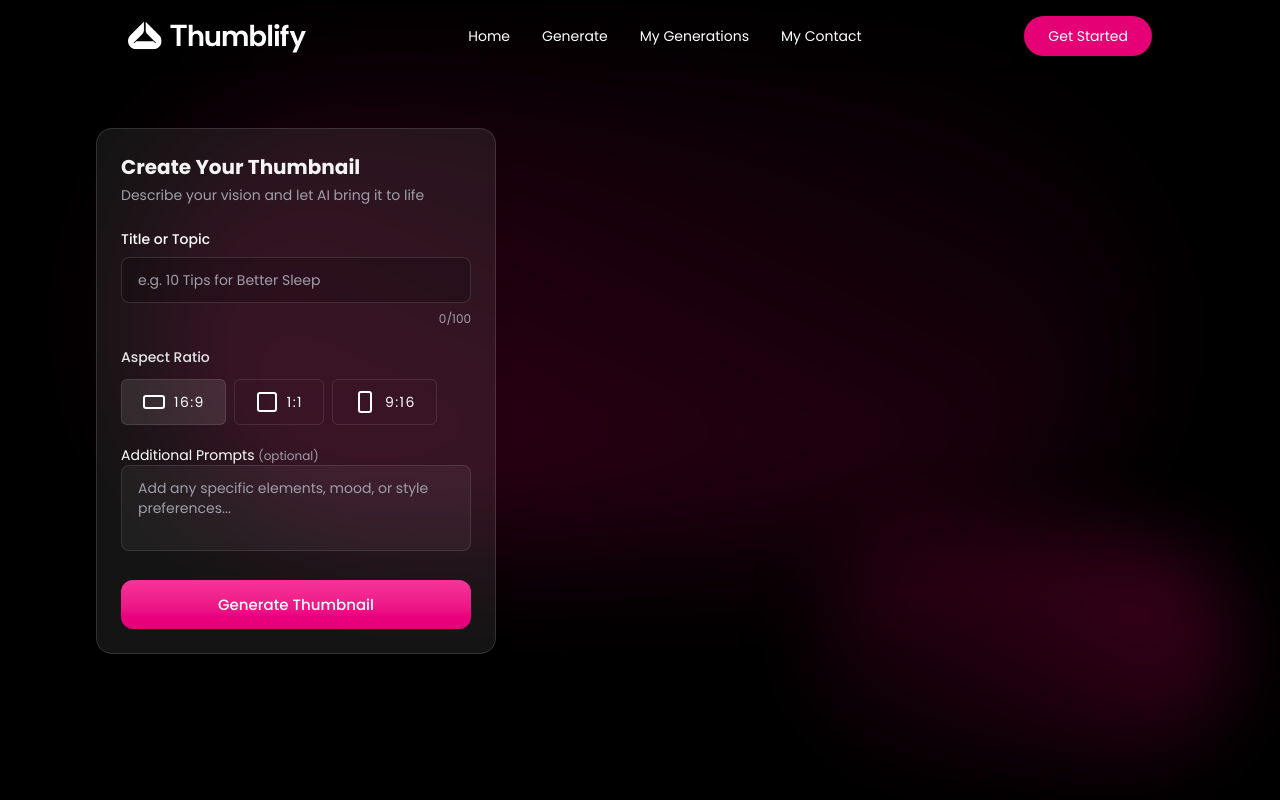
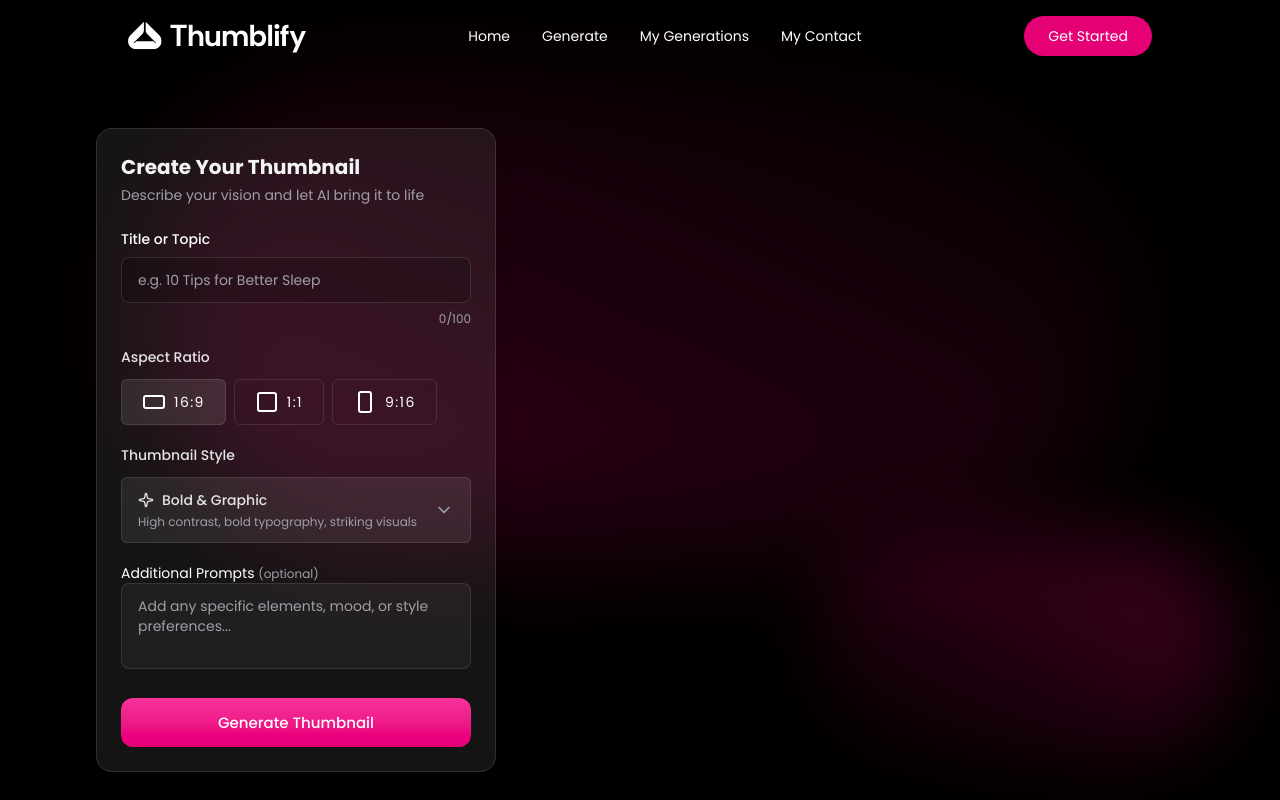
Before and after one commit to LokeshOtti29/Thumbify-Ai-thumbnail-generator, a React (Vite) app in the folder Frontend/: page /generate in a window 1280 px wide. Shown: the top 800 px of the page. Built offline with nearby package versions, Linux system fonts and the light colour scheme.

Commit message:
feat:added thumnail style selector

```diff
--- a/Frontend/src/assets/assets.ts
+++ b/Frontend/src/assets/assets.ts
@@ -1,3 +1,4 @@
 export type { AspectRatio } from "./type";
-
+export type {ThumbnailStyle} from './type';
 export const aspectRatios = ['16:9', '1:1', '9:16'] as const
+export const thumbnailStyles = ["Bold & Graphic","Minimalist","Photorealistic", "Illustrated","Tech/Futuristic"] as const
--- a/Frontend/src/assets/type.ts
+++ b/Frontend/src/assets/type.ts
@@ -1 +1,2 @@
-export type AspectRatio = '16:9' | '1:1' | '9:16'
+export type AspectRatio = "16:9" | "1:1" | "9:16";
+export type ThumbnailStyle ="Bold & Graphic"| "Minimalist"| "Photorealistic"| "Illustrated"| "Tech/Futuristic";
--- a/Frontend/src/components/StyleSelector.tsx
+++ b/Frontend/src/components/StyleSelector.tsx
@@ -1,8 +1,60 @@
+import { ChevronDownIcon, CpuIcon, ImageIcon, PenToolIcon, SparkleIcon, SquareIcon } from 'lucide-react';
 import React from 'react'
+import { thumbnailStyles, type ThumbnailStyle } from '../assets/assets';
 
-const StyleSelector = ({value,onChange,IsOpen, setIsOpen}) => {
+const StyleSelector = ({value,onChange,IsOpen, setIsOpen}:{value:ThumbnailStyle;onChange:(style:ThumbnailStyle)=>void;IsOpen:boolean;setIsOpen:(open:boolean)=>void}) => {
+    const styleDescriptions: Record<ThumbnailStyle, string> = {
+      "Bold & Graphic": "High contrast, bold typography, striking visuals",
+      "Minimalist": "Clean, simple, lots of white space",
+      "Photorealistic": "Photo-based, natural looking",
+      "Illustrated": "Hand-drawn, artistic, creative",
+      "Tech/Futuristic": "Modern, sleek, tech-inspired",
+    };
+    const styleIcons: Record<ThumbnailStyle, React.ReactNode> = {
+      "Bold & Graphic": <SparkleIcon className="h-4 w-4" />,
+      "Minimalist": <SquareIcon className="h-4 w-4" />,
+      "Photorealistic": <ImageIcon className="h-4 w-4" />,
+      "Illustrated": <PenToolIcon className="h-4 w-4" />,
+      "Tech/Futuristic": <CpuIcon className="h-4 w-4" />,
+    };
+
+
   return (
-    <div>
+    <div className='relative space-y-3 dark'>
+      <label className='block text-sm font-medium text-zinc-200'>Thumbnail Style</label>
+      <button type='button' onClick={()=>setIsOpen(!IsOpen)} className="flex w-full items-center justify-between rounded-md border px-4 py-3 text-left transition bg-white/8 border-white/10 text-zinc-200 hover:bg-white/12">
+        <div className='space-y-1'>
+          <div className='flex items-center gap-2 font-medium'>
+          {styleIcons[value]}
+          <span>{value}</span>
+          </div>
+          <p className='text-xs text-zinc-400'>{styleDescriptions[value]}</p>
+        </div>
+        <ChevronDownIcon className={['h-5 w-5 text-zinc-400 transition-transform',IsOpen && 'rotate-180'].join(' ')}/>
+      </button>
+      {IsOpen && (
+        <div className="absolute bottom-0 z-50 mt-1 w-full rounded-md border border-white/12 bg-black/20 backdrop-blur-3xl shadow-lg">
+          {thumbnailStyles.map((style) => (
+            <button
+              key={style}
+              type="button"
+              onClick={() => {
+                onChange(style);
+                setIsOpen(false);
+              }}
+              className="flex w-full items-start gap-3 px-4 py-3 text-left transition hover:bg-black/30"
+            >
+              <div className="mt-0.5">{styleIcons[style]}</div>
+              <div>
+                <p className="font-medium">{style}</p>
+                <p className="text-xs text-zinc-400">
+                  {styleDescriptions[style]}
+                </p>
+              </div>
+            </button>
+          ))}
+        </div>
+      )}
 
     </div>
   )
--- a/Frontend/src/pages/Generate.tsx
+++ b/Frontend/src/pages/Generate.tsx
@@ -3,7 +3,8 @@
 import Softbackdrop from '../components/Softbackdrop';
 import { button } from 'motion/react-client';
 import AspectRatioSection from '../components/AspectRatioSection';
-import type{AspectRatio } from '../assets/assets';
+import{type ThumbnailStyle, type AspectRatio } from '../assets/assets';
+import StyleSelector from '../components/StyleSelector';
 
 const Generate = () => {
    const {id} = useParams();
@@ -12,7 +13,7 @@
    const [thumbnail,setThumbnail]= useState(null);
    const[loading,setLoading] = useState(false);
    const[aspectratio,setAspectratio] = useState<AspectRatio>('16:9');
-   const [style,setStyle] = useState('Bold & Graphic');
+   const [style,setStyle] = useState<ThumbnailStyle>('Bold & Graphic');
    const [styleDropdownOpen,setStyleDropDownOpen] = useState(false);
   return (
     <>
@@ -39,6 +40,7 @@
               {/* AspectRatioselecter */}
               <AspectRatioSection value={aspectratio} onChange={setAspectratio}/>
               {/* StyleSelector */}
+              <StyleSelector value={style} onChange={setStyle} IsOpen={styleDropdownOpen} setIsOpen={setStyleDropDownOpen}/>
               {/* ColorSchemeSelector */}
               {/* Details */}
               <div className='space-y-2'>
```
